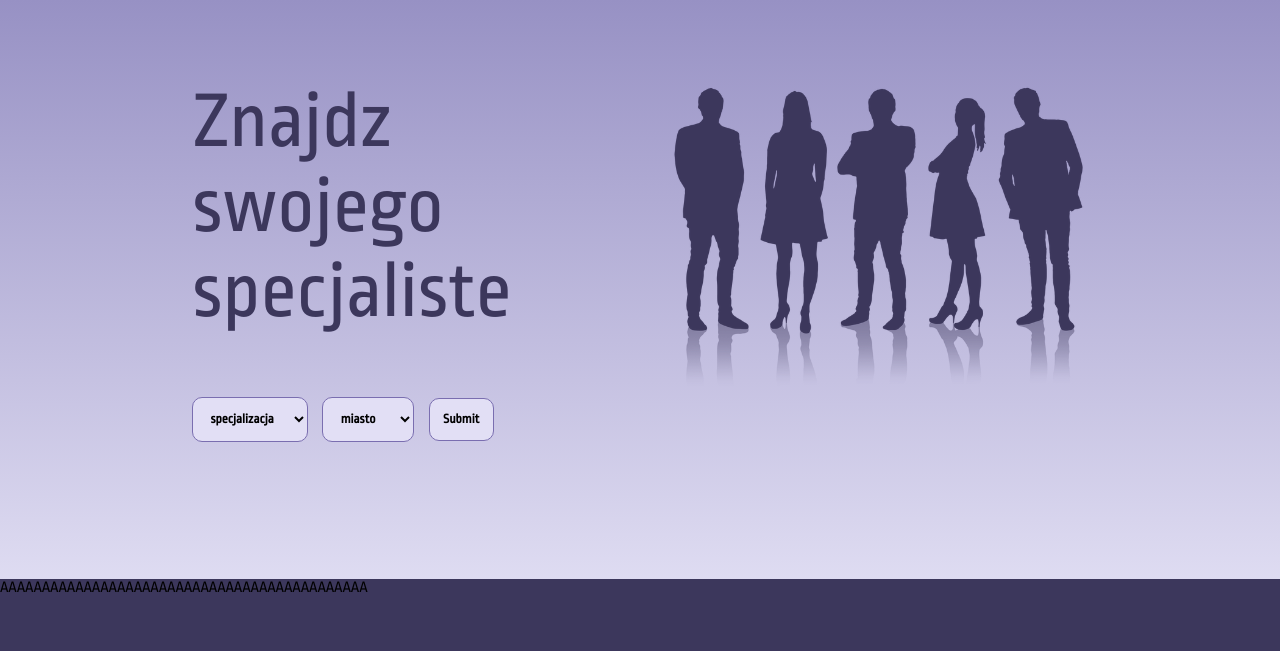
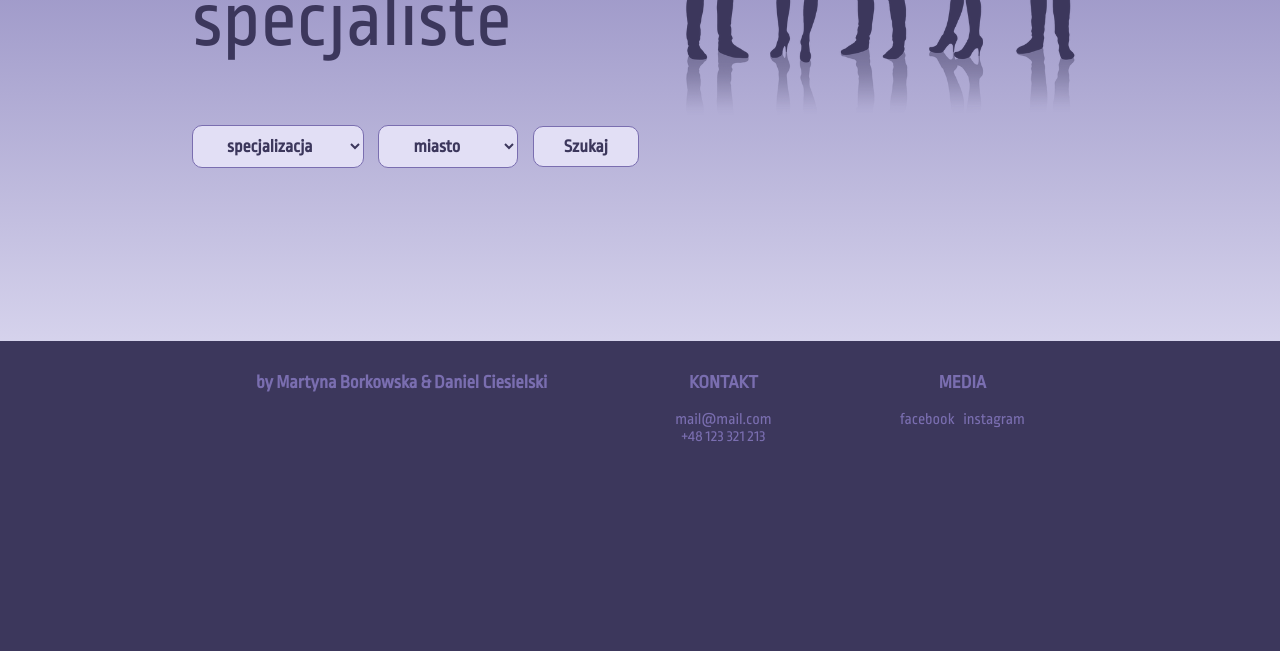
Before and after one commit to martynkaqhe/projektTechnokracja, a PHP site: page / in a window 1280 px wide. Shown: the part 342-993 px from the top of the page. After the commit the page ends 784 px from the top, so only its background shows below. Run offline with PHP 8.4, Linux system fonts and the light colour scheme.

Commit message:
logo,footer

```diff
--- a/frontend/css.css
+++ b/frontend/css.css
@@ -4,36 +4,43 @@ body{
     padding: 0;
     background: linear-gradient(180deg, #6D65A9 0%, rgba(143, 132, 219, 0.21) 100%) no-repeat;
     width: 100%;
+    height:fit-content;
   }
-  footer{
-      background-color: #3C375C
-      ;
+  html {
+    height: 100%;
   }
+
   header{
-      padding-top: 15px;
+      color: #E2DFF5;
       padding-left: 15%;
       padding-right: 15%;
-      font-size:150%;
+      font-size:200%;
 
+  }
+  #logo{
+      width: 70px;
+      float: left;
   }
   a{
       color: #E2DFF5;
       text-decoration: none;
   }
   #podstrona{
-
+    padding-top: 15px;
+    float: left;
       margin-left: 10%;
   }
 #log-in{
+    padding-top: 15px;
     float: right;
 }
-main{
+#main{
     color: #3C375C;
     width: 70%;
     padding-left: 15%;
     padding-right: 15%;
-    padding-top: 100px;
-    height: 500px;
+    padding-top: 150px;
+
 
 
 }
@@ -55,12 +62,36 @@ form{
     border: 1px solid #7A6EB0;
     box-sizing: border-box;
     border-radius: 10px;
-    padding: 3%;
+    padding: 10px 30px 10px 30px;
     font-family: 'Ropa Sans';
     font-weight: bold;
+    font-size: large;
+    color: #3C375C;
+
 
 }
 footer{
     clear: both;
-    height: 72px;
+    width: 100%;
+    background-color: #3C375C;
+    position: absolute;
+    bottom: 0;
+    color: #7A6EB0;
+    text-align: center;
+    padding: 1% 0 1% 0;
+
 }
+#kontakt{
+    float: left;
+    margin-right:10%;
+
+}
+#media{
+    float: left;
+    margin-right:10%;
+}
+#authors{
+    float: left;
+    margin-right:10%;
+    margin-left: 20%;
+}
--- a/frontend/index.html
+++ b/frontend/index.html
@@ -3,18 +3,20 @@
 <head>
     <link rel="stylesheet" href="css.css">
     <link href='https://fonts.googleapis.com/css?family=Ropa Sans' rel='stylesheet'>
+    <title>Ember</title>
+    <link rel="icon" href="logo.png" type="image/icon type">
 
 
 </style>
 </head>
 <body>
    <header>
-       <a id="logo" href="index.html"></a><img src="logo" alt="logo"></a>
+       <a href="index.html"></a><img id="logo"  src="logo.png" alt="logo"></a>
        <a id="podstrona" href="str.html">specjaliści</a>
        <a id="podstrona" href="str.html">usługi</a>
        <a id="log-in" href="str.html">zaloguj sie</a>
    </header>
-   <main>
+   <div id="main">
     <div id="mainTxt">Znajdz swojego<br> specjaliste
     <form>
         <select id="formElement" name="specjalizacja">
@@ -29,13 +31,26 @@
             <option value="Mechanik">Gdynia</option>
             <option value="Reklama">Sopot</option>
         </select>
-        <input id="formElement"  type="submit">
+        <input id="formElement"  type="submit" value="Szukaj">
     </form>
+    </div>
+    <img src="main_jpg.png" id="mainPng" alt="zdj">
 </div>
-<img src="main_jpg.png" id="mainPng" alt="zdj">
-    </main>
    <footer>
-       AAAAAAAAAAAAAAAAAAAAAAAAAAAAAAAAAAAAAAAAAAAA
+    <div id="authors">
+        <h3>by Martyna Borkowska & Daniel Ciesielski</h3>
+    </div>
+       <div id="kontakt">
+       <h3>KONTAKT</h3>
+       mail@mail.com <br>
+       +48 123 321 213
+    </div>
+
+    <div id="media">
+        <h3>MEDIA</h3>
+        facebook &nbsp;
+        instagram
+     </div>
    </footer>
 
 </body>
```
Also changed, not shown: frontend/logo.png (added).
